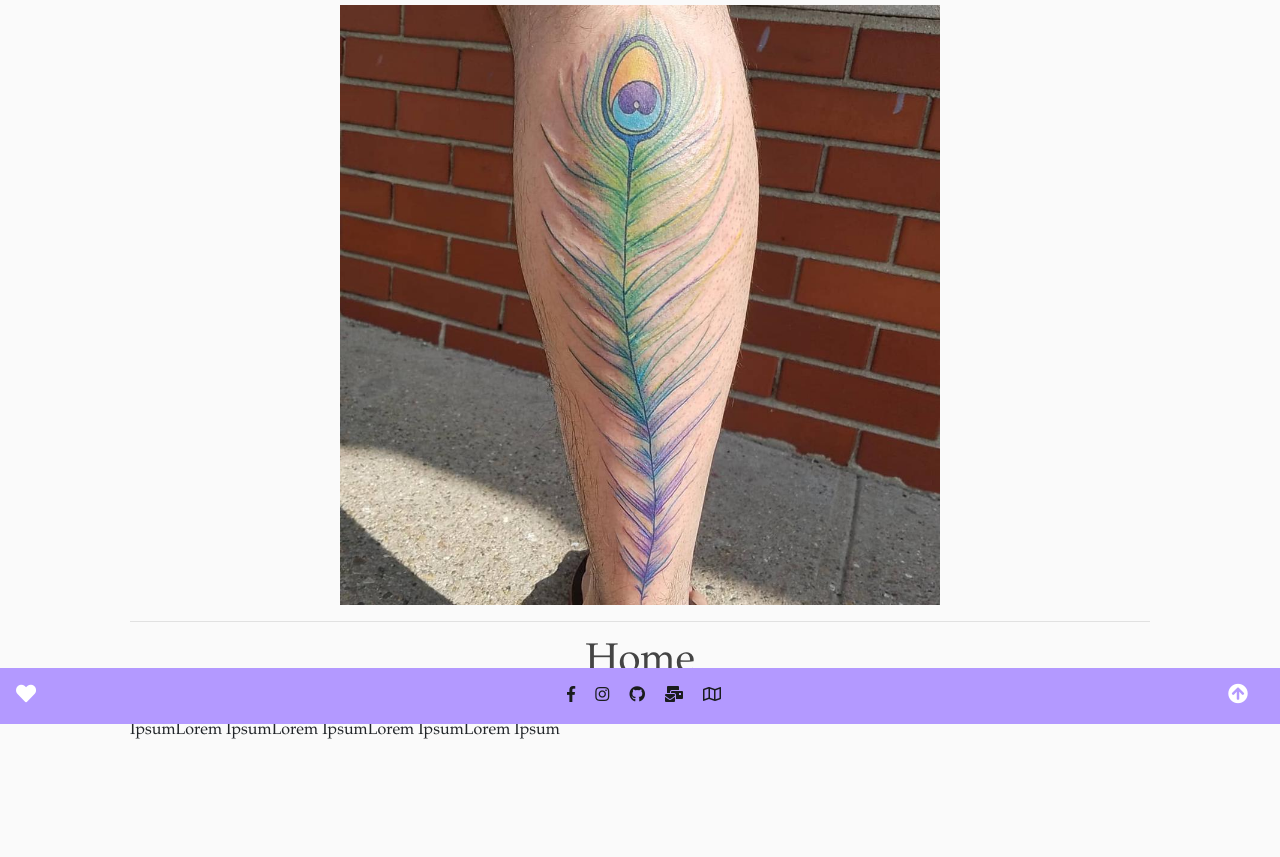
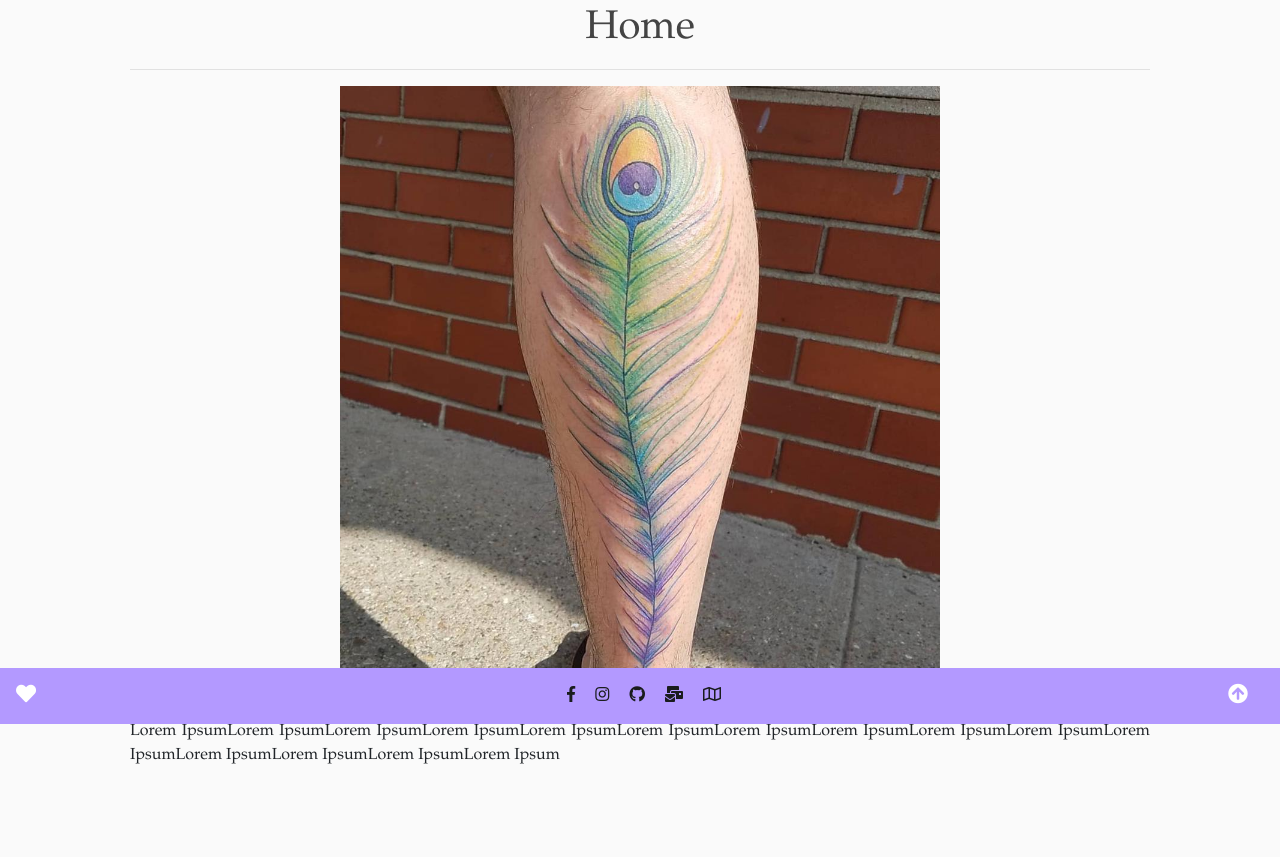
Before and after one commit to meettingthespam/marina, a Flask app: page / in a window 1280 px wide. Shown: the part 76-933 px from the top of the page. Before the commit the page ends 815 px from the top, so only its background shows below. Run offline with Flask 2, Linux system fonts and the light colour scheme; data comes from the database, SQL or seed files in the repository; some libraries are stand-ins or nearby versions.

Commit message:
Update home.html

```diff
--- a/flask_app/templates/home.html
+++ b/flask_app/templates/home.html
@@ -5,15 +5,17 @@
 
     <div class="container">
         {% if post %}
+         <h1 class="text-center">{{ post.title }}</h1>
+           <hr>
           <img class="img-responsive mx-auto d-block" style="width: 600px; max-width:75%" src="{{ url_for('static', filename='home_photos/' + post.main_photo )}}" alt=""/>
-       <hr>
+            <hr>
 
-        <h1 class="text-center">{{ post.title }}</h1>
         <p class="text-justify">{{ post.content }}</p>
       </div>
         {% else %}
         <div class="container">
-
+        <h1 class="text-center">Artist Home Page Title</h1>
+           <hr>
           <img class="img-responsive mx-auto d-block" style="width: 600px; max-width:75%" src="{{ url_for('static', filename='images/' + 'spider_teeth.jpg' )}}" alt=""/>
        <hr>
         <h1 class="text-center">Artist Home Page Title</h1>
```
